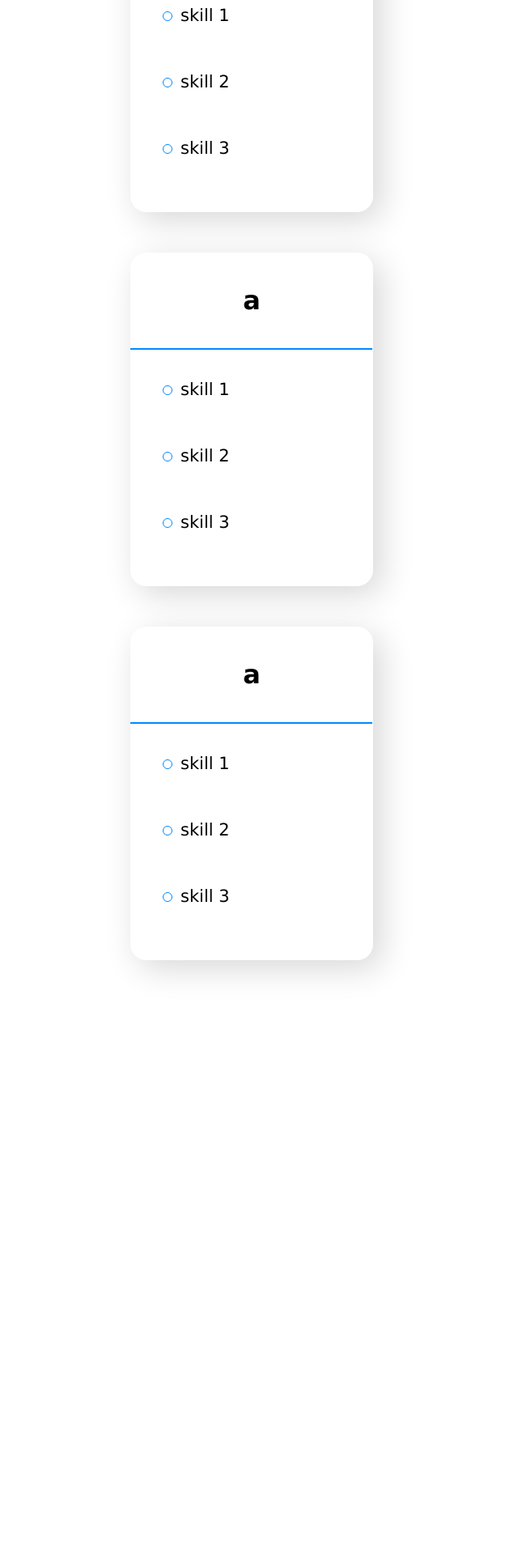
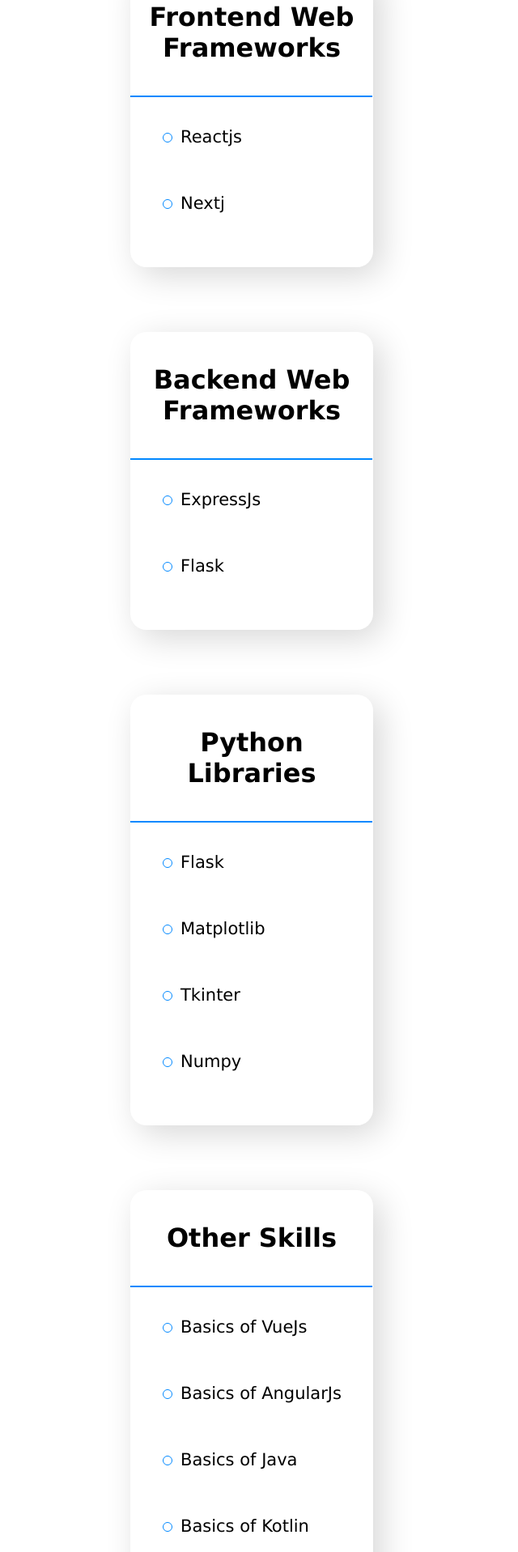
Before and after one commit to jujhaar2409/portfolio, a Next.js app: page /skills in a window 1280 px wide. Shown: the part 880-2797 px from the top of the page at 81% size, without its empty margins (329-969 px from the left). Before the commit the page ends 2116 px from the top, so only its background shows below. Built offline with nearby package versions, Linux system fonts and the light colour scheme.

Commit message:
changes to dropdown and card

```diff
--- a/Components/Dropdown.jsx
+++ b/Components/Dropdown.jsx
@@ -9,13 +9,14 @@ const Div = styled.div`
 	position: fixed;
 	top: -100%;
 	left: 0;
-	width: 100vw;
-	height: 90vh;
+	width: 90vw;
+	height: auto;
 	padding-top: 100px;
 	padding-left: 20px;
 	padding-right: 20px;
 	transition: top ease-in-out 0.6s;
-	border-bottom: solid #000 1px;
+	border-radius: 50px;
+	box-shadow: 10px 10px 100px rgba(0, 0, 0, 0.5);
 
 	&.open {
 		top: 0%;
@@ -29,6 +30,7 @@ const H1 = styled.h1`
 	font-size: 50px;
 	font-weight: bolder;
 	line-height: 0.95;
+	z-index: 100;
 `;
 
 const A = styled.a`
--- a/Components/InfoCard.jsx
+++ b/Components/InfoCard.jsx
@@ -12,7 +12,8 @@ const Div = styled.div`
 	text-align: center;
 	border-radius: 20px;
 	box-shadow: 10px 10px 40px rgba(0, 0, 0, 0.16);
-	margin-bottom: 50px;
+	margin-bottom: 80px;
+	margin-top: 10px;
 `;
 
 export const CardHeading = styled.h2`
--- a/Components/List.jsx
+++ b/Components/List.jsx
@@ -15,6 +15,8 @@ const ItemMarker = styled.span`
 const ItemText = styled.p`
 	font-family: Verdana, Geneva, Tahoma, sans-serif;
 	display: inline-block;
+	padding-top: 0;
+	padding-bottom: 0;
 	padding-left: 10px;
 	font-size: 21px;
 `;
--- a/data.js
+++ b/data.js
@@ -1,19 +1,30 @@
+// @ts-nocheck
 export const skills = [
 	{
-		title: "a",
-		list: ["skill 1", "skill 2", "skill 3"],
+		title: "Languages",
+		list: ["Python", "Javascript", "HTML", "CSS"],
 	},
 	{
-		title: "a",
-		list: ["skill 1", "skill 2", "skill 3"],
+		title: "Frontend Web Frameworks",
+		list: ["Reactjs", "Nextj"],
 	},
 	{
-		title: "a",
-		list: ["skill 1", "skill 2", "skill 3"],
+		title: "Backend Web Frameworks",
+		list: ["ExpressJs", "Flask"],
 	},
 	{
-		title: "a",
-		list: ["skill 1", "skill 2", "skill 3"],
+		title: "Python Libraries",
+		list: ["Flask", "Matplotlib", "Tkinter", "Numpy"],
+	},
+	{
+		title: "Other Skills",
+		list: [
+			"Basics of VueJs",
+			"Basics of AngularJs",
+			"Basics of Java",
+			"Basics of Kotlin",
+			"Basics of Go",
+		],
 	},
 ];
 
--- a/pages/index.jsx
+++ b/pages/index.jsx
@@ -8,6 +8,7 @@ import InfoCard, {
 	CardContent,
 	CardA,
 } from "../Components/InfoCard";
+import Link from "next/link";
 
 const lorem =
 	"Lorem ipsum dolor sit amet, consetetur sadipscing elitr, sed diam nonumy eirmod tempor invidunt ut labore et dolore magna aliquyam erat, sedy eirmod temp";
@@ -20,7 +21,9 @@ export default () => {
 				<CardHeading>Jujhaar Singh</CardHeading>
 				<Hr />
 				<CardContent>{lorem}</CardContent>
-				<CardA>See More!</CardA>
+				<Link href="/projects">
+					<CardA>See More!</CardA>
+				</Link>
 			</InfoCard>
 		</Layout>
 	);
--- a/pages/skills.jsx
+++ b/pages/skills.jsx
@@ -5,9 +5,6 @@ import Layout from "../Layouts/Layout";
 import InfoCard, { CardHeading, Hr } from "../Components/InfoCard";
 import List, { ListItem } from "../Components/List";
 import { skills } from "../data";
-
-const lorem =
-	"Lorem ipsum dolor sit amet, consetetur sadipscing elitr, sed diam nonumy eirmod tempor invidunt ut labore et dolore magna aliquyam erat, sedy eirmod temp";
 
 export default () => {
 	return (
```
